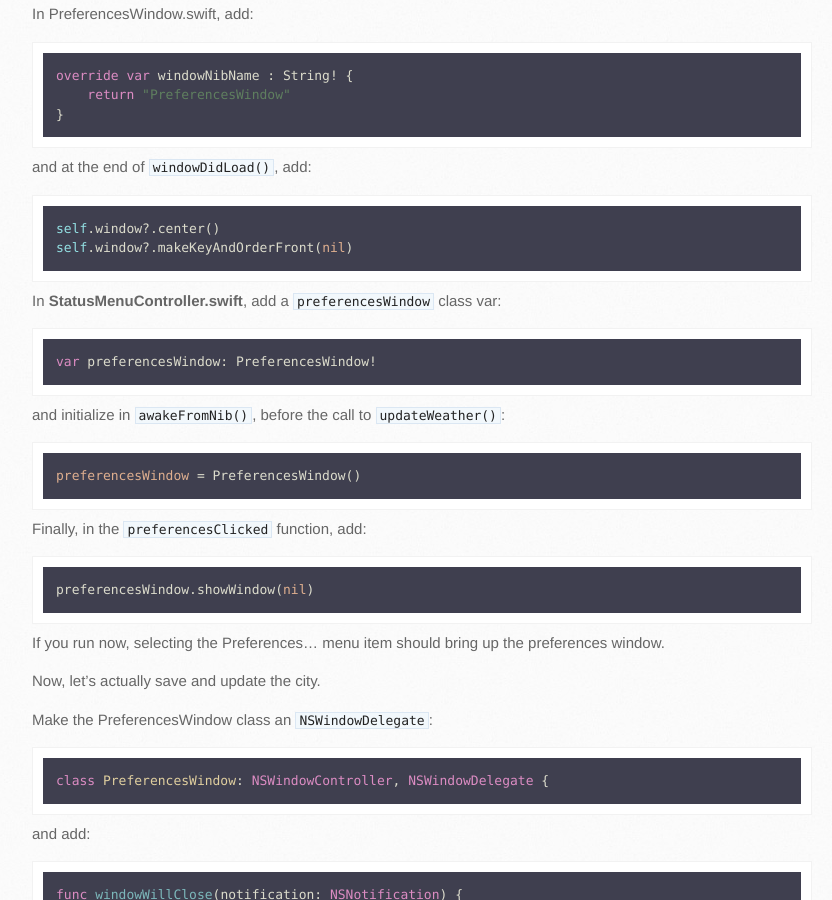
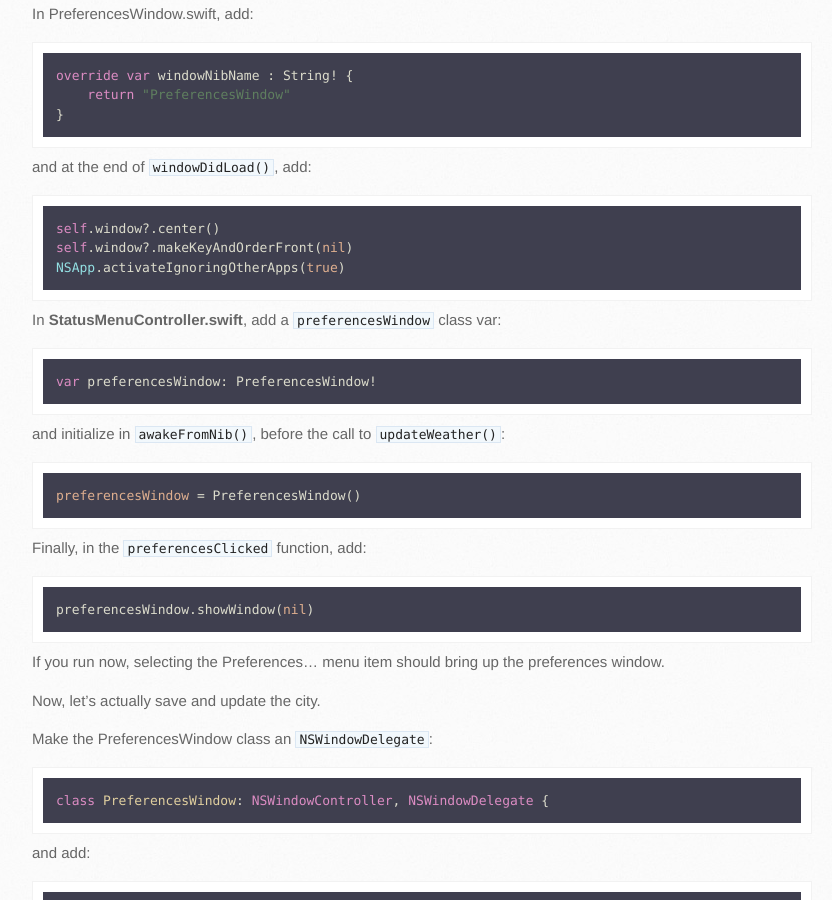
Before and after one commit to bgreenlee/WeatherBar, a Jekyll site: the page built from index.md, in a window 1280 px wide and 900 px high, scrolled down 14435 px. Shown: the whole window, without its empty margins (108-940 px from the left). Built offline with Jekyll 4.4.1, drawn with Linux system fonts in a browser that asks for light colours; nearby versions of some CDN libraries.

Commit message:
Add code to bring app to foreground

```diff
--- a/index.md
+++ b/index.md
@@ -586,6 +586,7 @@ and at the end of `windowDidLoad()`, add:
 ~~~ swift
 self.window?.center()
 self.window?.makeKeyAndOrderFront(nil)
+NSApp.activateIgnoringOtherApps(true)
 ~~~
 
 In **StatusMenuController.swift**, add a `preferencesWindow` class var:
```
